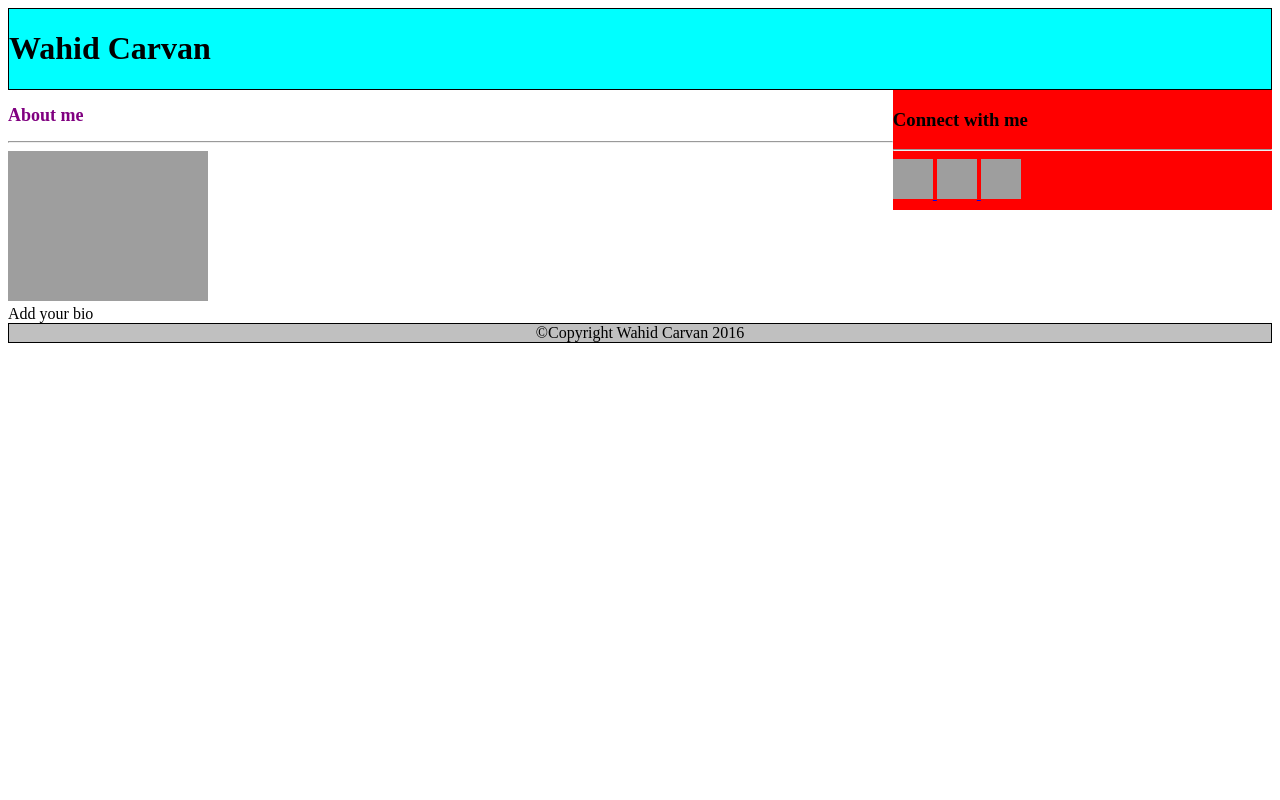
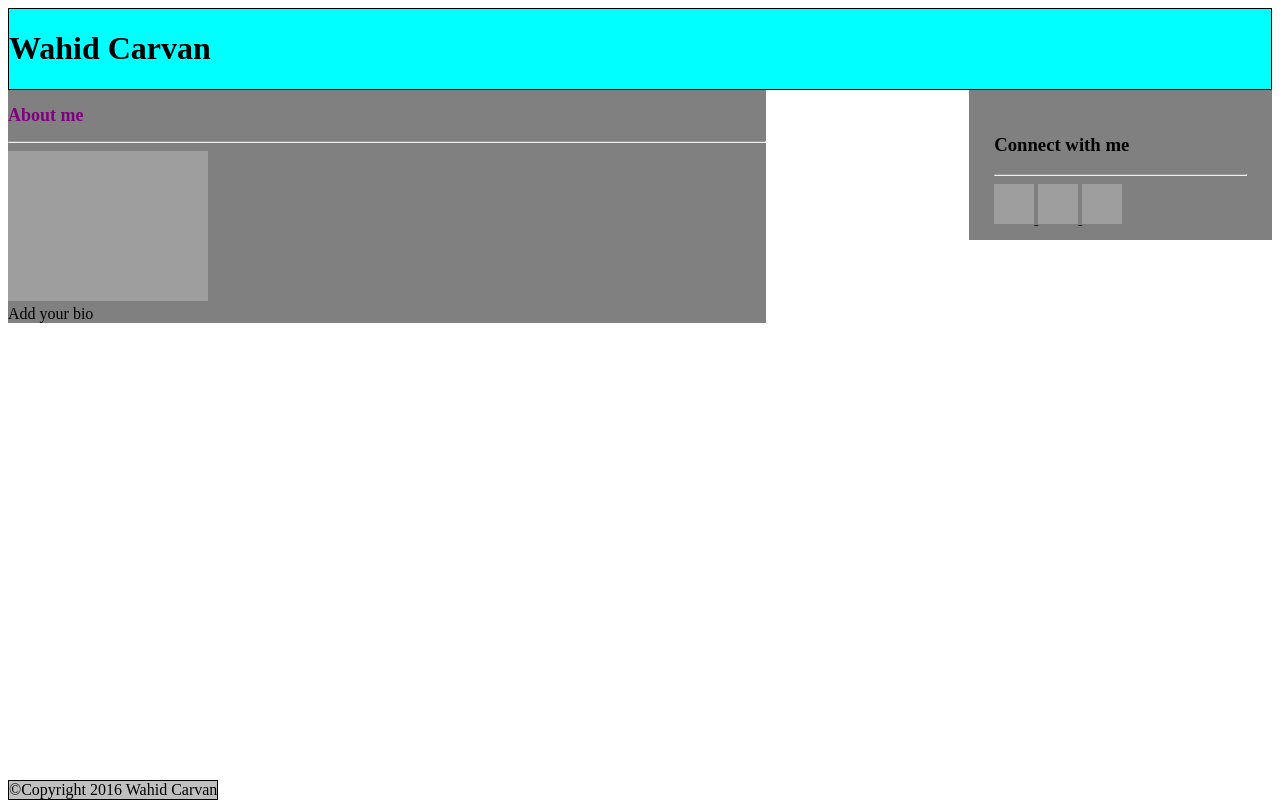
Before and after one commit to wahidCarvan/basic-portfolio-1, a PHP site: page / in a window 1280 px wide. Run offline with PHP 8.4, Linux system fonts and the light colour scheme; some libraries are stand-ins or nearby versions; grey boxes are pictures that could not be loaded.

Commit message:
lined divs

```diff
--- a/index.css
+++ b/index.css
@@ -2,6 +2,12 @@
 	background-color: #00FFFF;
 	border: 1px solid black;
 
+}
+
+.about-me-section {
+	background-color: grey;
+	width: 60%;
+	display: inline-block;
 }
 
 .footer{
@@ -9,12 +15,16 @@
 	border: 1px solid black;
 	clear: both;
 	text-align: center;
+	position: absolute;
+	bottom: 0;
 }
 .links{
-	height: 120px;
-	width: 30%;
-	background-color: red;
+	height: 100px;
+	width: 20%;
 	float: right;
+	background-color: grey;
+	padding: 25px;
+
 }
 .maincontent{
 	background-color:
@@ -37,3 +47,8 @@ font-size: 18px;}
 	color: purple;
 
 }
+
+.color{
+	background-image: #C0C0C0;
+
+}
--- a/index.html
+++ b/index.html
@@ -7,10 +7,21 @@
 	<title></title>
 
 </head>
-<body>
-<div class="header"> <h1>Wahid Carvan </h1></div>
+<body class= "color">
+	<div class="header">
+		<h1>Wahid Carvan </h1>
+	</div>
 
-<div div class="links">
+	<div class="about-me-section">
+		<h2 class= "about_me"><strong>About me</strong>  </h2>
+		<hr>
+
+		<img src="https://media.licdn.com/mpr/mpr/shrink_100_100/AAEAAQAAAAAAAAUJAAAAJDNmNjUzNzNmLTQ3YTQtNGI1YS04ZWQzLTJhODg0MGVhODJlYg.jpg" alt="Me" style="width:200px;height:150px;">
+	<div class="main content"> Add your bio </div>
+
+	</div>
+
+	<div class="links">
 		<h3 >Connect with me</h3>
 		<hr>
 		<a  href="https://github.com/wahidc7101" target="blank">
@@ -25,24 +36,8 @@
 		 target="blank"><img src="https://cdn1.iconfinder.com/data/icons/picons-social/57/stackoverflow-128.png"class= "pic">
 		</a>
 	</div>
-<div>
-<h2 class= "about_me"><strong>About me</strong>  </h2>
-	<hr>
 
-	<img src="https://media.licdn.com/mpr/mpr/shrink_100_100/AAEAAQAAAAAAAAUJAAAAJDNmNjUzNzNmLTQ3YTQtNGI1YS04ZWQzLTJhODg0MGVhODJlYg.jpg" alt="Me" style="width:200px;height:150px;">
-<div class="main content"> Add your bio </div>
-
+	<div class="footer">&copy;Copyright 2016 Wahid Carvan
 	</div>
-<div class="footer">©Copyright Wahid Carvan 2016
-</div>
-
-
-<p>
-
-
-</p>
-<p>
-
-</p>
 </body>
 </html>
```
Also changed, not shown: contact.html (+1 -19 lines), portfolio.html (+7 -11 lines). Lines whose indentation alone changed are shown as unchanged.
